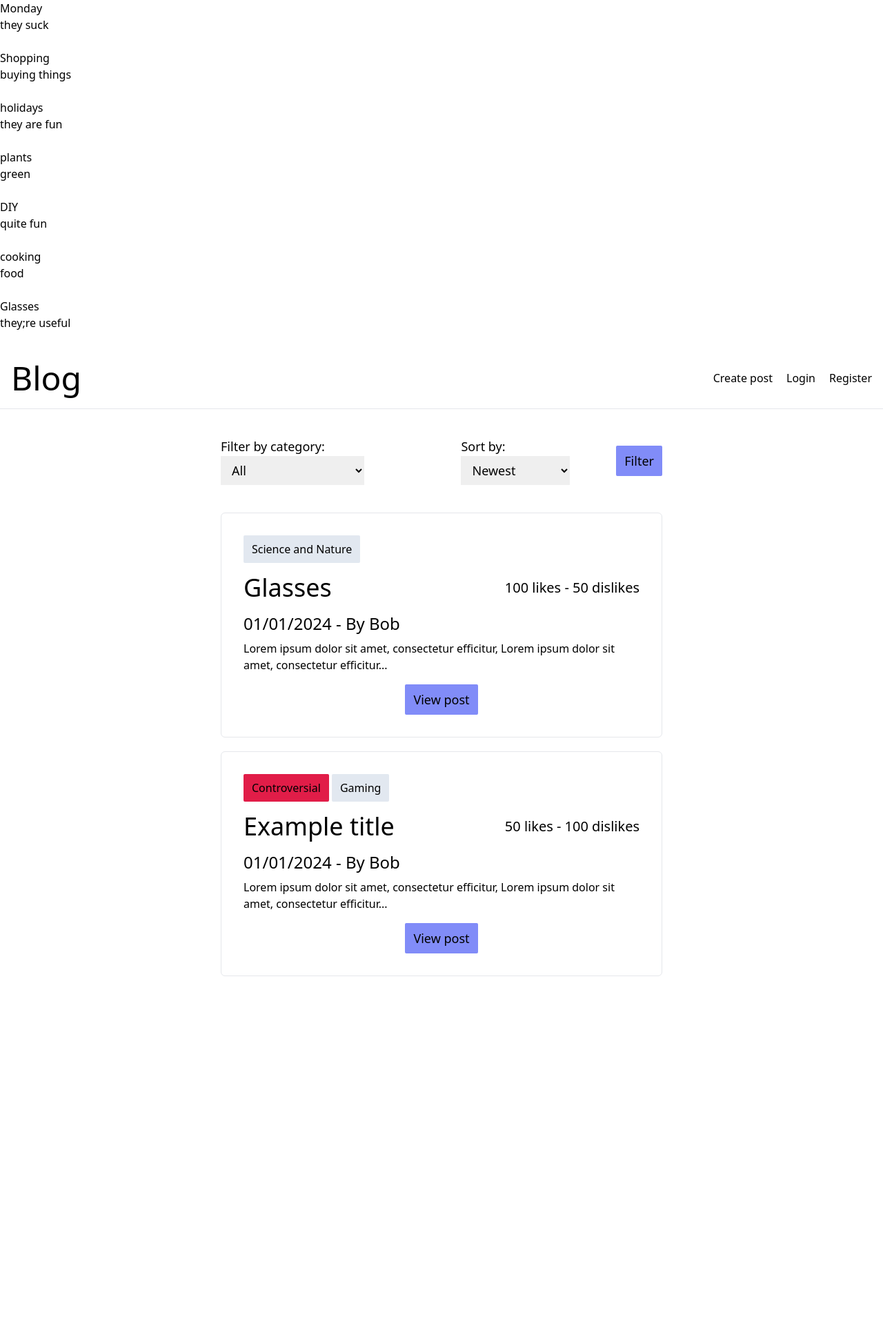
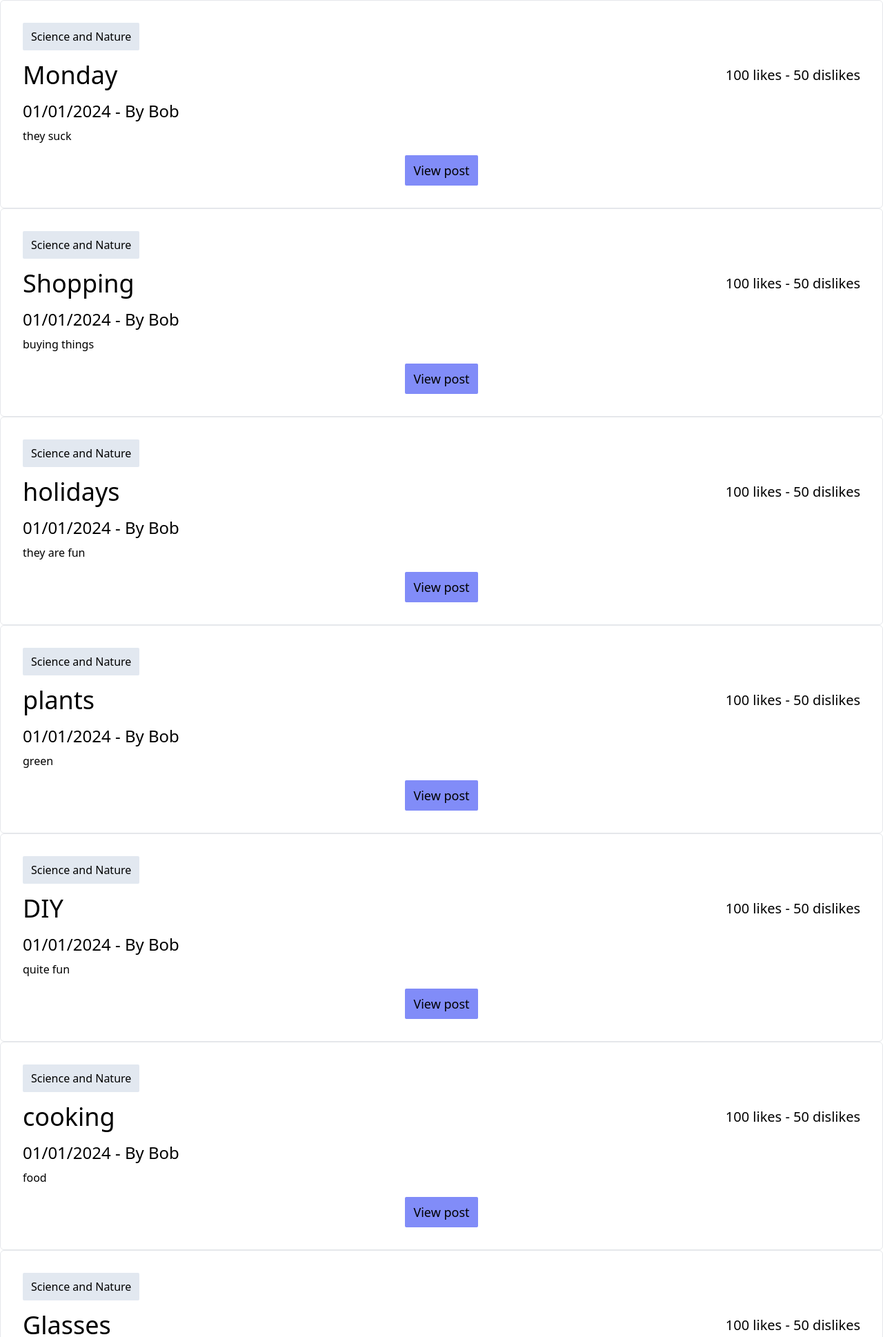
Before and after one commit to iO-Academy/24-jan-frolicking-frogs-blogging-site, a PHP site: page /Homepage.php in a window 1280 px wide. Shown: the top 1938 px of the page at 69% size. Before the commit the page ends 1415 px from the top, so only its background shows below. Run offline with PHP 8.4, Linux system fonts and the light colour scheme; data comes from the database, SQL or seed files in the repository; some libraries are stand-ins or nearby versions.

Commit message:
foreach loop working working with db styling

```diff
--- a/Homepage.php
+++ b/Homepage.php
@@ -18,11 +18,20 @@ $posts = $postModel->getAllPosts();
 $displayPosts = $postModel->displayAllPosts();
 
 foreach ($displayPosts as $post) {
-    echo '<ul>';
-    echo "<li>{$post['title']}</li>";
-    echo mb_strimwidth("<li>{$post['content']}</li>", 0, 100, "...");
-    echo '</ul>';
-    echo '<br>';
+    echo '    <article class="p-8 border border-solid rounded-md">
+        <span class="px-3 py-2 bg bg-slate-200 inline-block mb-4 rounded-sm">Science and Nature</span>
+
+        <div class="flex justify-between items-center flex-col md:flex-row mb-4">
+            <h2 class="text-4xl">' . $post['title'] . '</h2>' .
+            '<span class="text-xl">100 likes - 50 dislikes</span>' .
+        '</div>' .
+        '<p class="text-2xl mb-2">01/01/2024 - By Bob</p>' .
+        '<p>' . mb_strimwidth($post['content'], 0, 100, "...") .'</p>' .
+        '<div class="flex justify-center">'.
+            '<a class="px-3 py-2 mt-4 text-lg bg-indigo-400 hover:bg-indigo-700 hover:text-white transition inline-block rounded-sm" href="singlePost.php">View post</a>' .
+        '</div>' .
+    '</article>';
+
 }
 //echo '<pre>';
 //var_dump($posts);
@@ -82,7 +91,7 @@ foreach ($displayPosts as $post) {
         <span class="px-3 py-2 bg bg-slate-200 inline-block mb-4 rounded-sm">Science and Nature</span>
 
         <div class="flex justify-between items-center flex-col md:flex-row mb-4">
-            <h2 class="text-4xl"><?php echo $post['title'] ?></h2>
+            <h2 class="text-4xl">Example title</h2>
             <span class="text-xl">100 likes - 50 dislikes</span>
         </div>
         <p class="text-2xl mb-2">01/01/2024 - By Bob</p>
```
